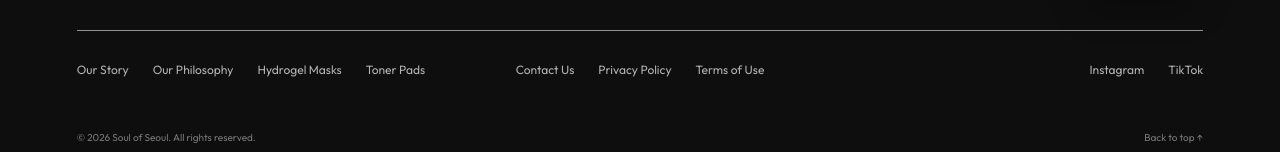
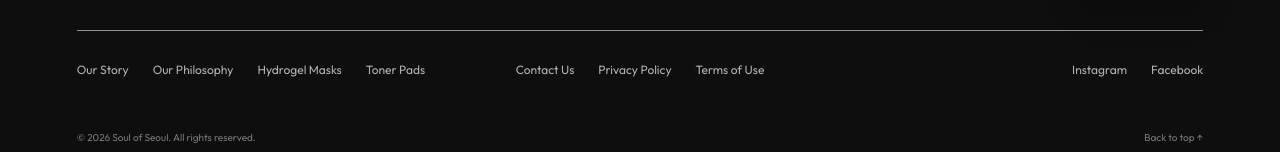
Before and after one commit to utopiabrands-technology/soul-of-seoul-landing-page, a React (Vite) app: page / in a window 1280 px wide. Shown: the part 8915-9067 px from the top of the page. Built offline with nearby package versions, Linux system fonts and the light colour scheme.

Commit message:
updated social links

```diff
--- a/src/components/Footer.jsx
+++ b/src/components/Footer.jsx
@@ -12,7 +12,7 @@ export default function Footer() {
       <div className="footer-links">
         <div><a href="#our-story">Our Story</a><a href="#philosophy">Our Philosophy</a><a href="#masks">Hydrogel Masks</a><a href="#toner-pads">Toner Pads</a></div>
         <div className="footer-legal-links"><a href="#">Contact Us</a><a href="#">Privacy Policy</a><a href="#">Terms of Use</a></div>
-        <div className="footer-social-links"><a href="#">Instagram</a><a href="#">TikTok</a></div>
+        <div className="footer-social-links"><a href="https://www.instagram.com/soulofseoulbeauty/" target="_blank" rel="noreferrer">Instagram</a><a href="https://www.facebook.com/soulofseoulbeauty/" target="_blank" rel="noreferrer">Facebook</a></div>
       </div>
 
       <div className="footer-bottom"><span>© 2026 Soul of Seoul. All rights reserved.</span><a href="#top">Back to top ↑</a></div>
```
